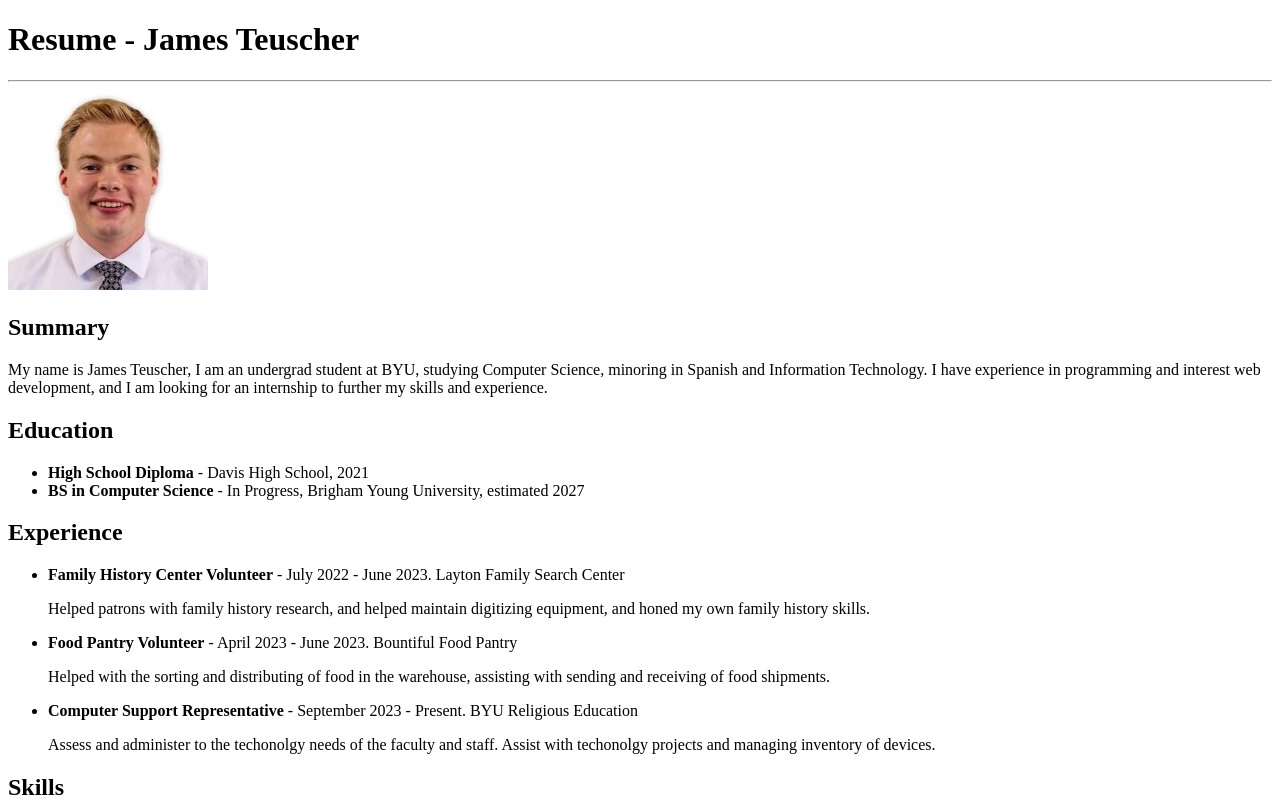
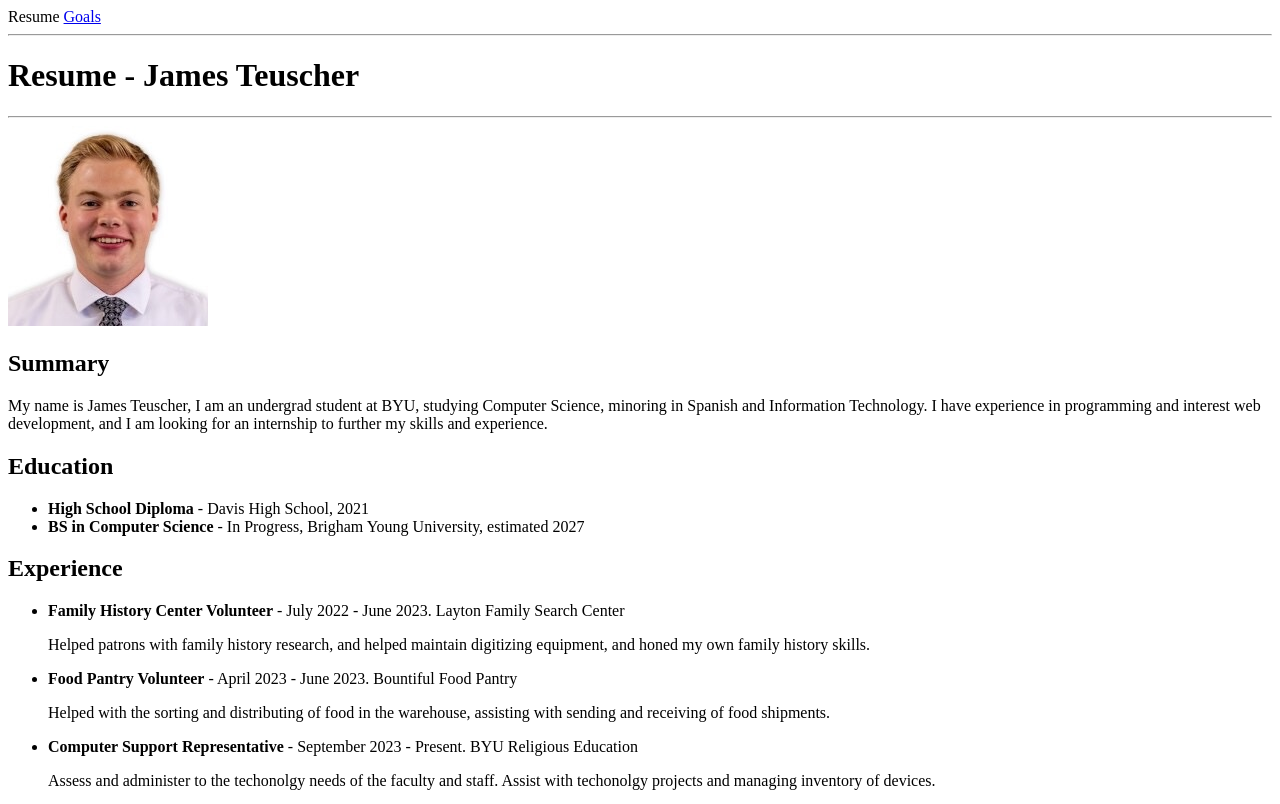
Before and after one commit to Jtoosh/web-portfoilo, a plain HTML site: page index.html in a window 1280 px wide. Shown: the top 804 px of the page. Drawn offline with Linux system fonts and the light colour scheme; files whose address does not match are found by name.

Commit message:
added assets folder

```diff
--- a/index.html
+++ b/index.html
@@ -5,6 +5,12 @@
     <meta name="viewport" content="width=device-width, initial-scale=1.0">
     <title>My Resume</title>
 </head>
+<header>
+    <nav>
+        Resume <a href = "goals.html">Goals</a>
+    </nav>
+</header>
+<hr>
 <body>
     <h1>Resume - James Teuscher</h1>
     <hr>
```
Also changed, not shown: assets/images/Jheadshot.jpeg (renamed from Jheadshot.jpeg), 1 other file.
